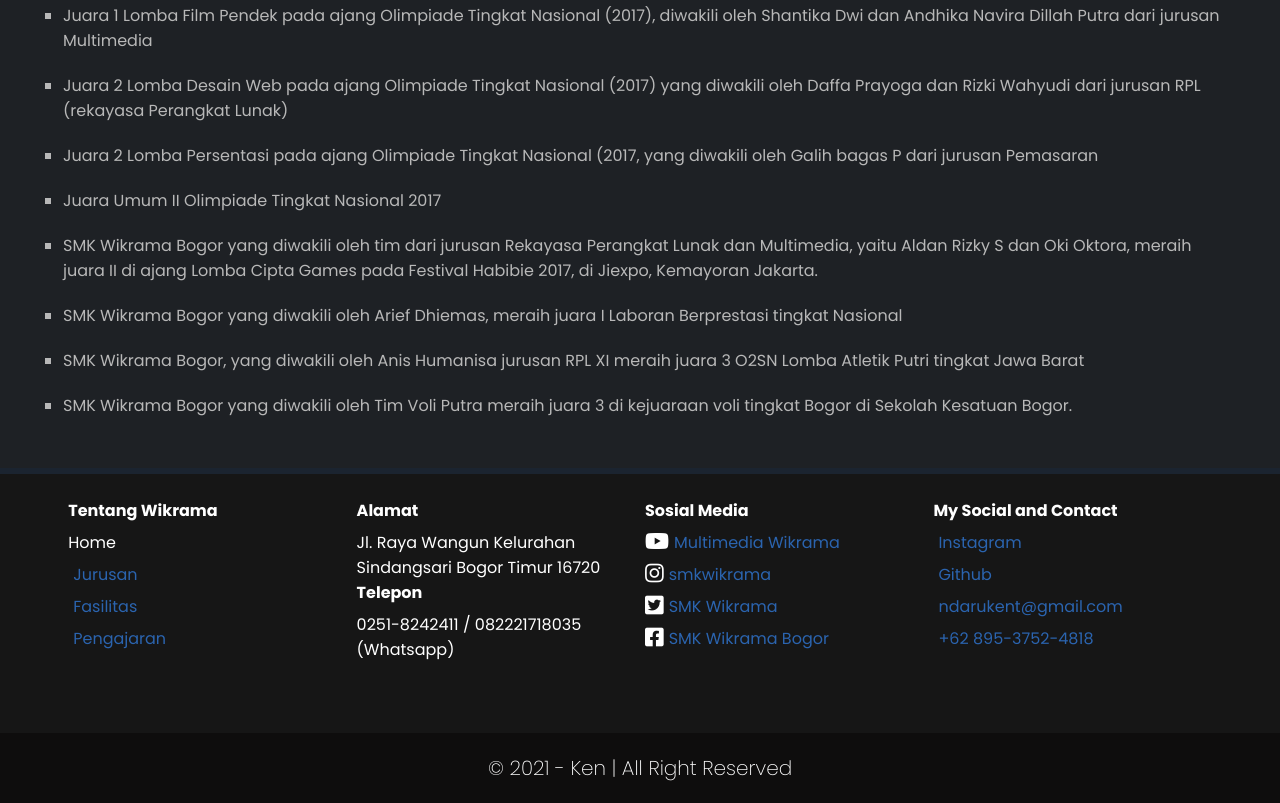
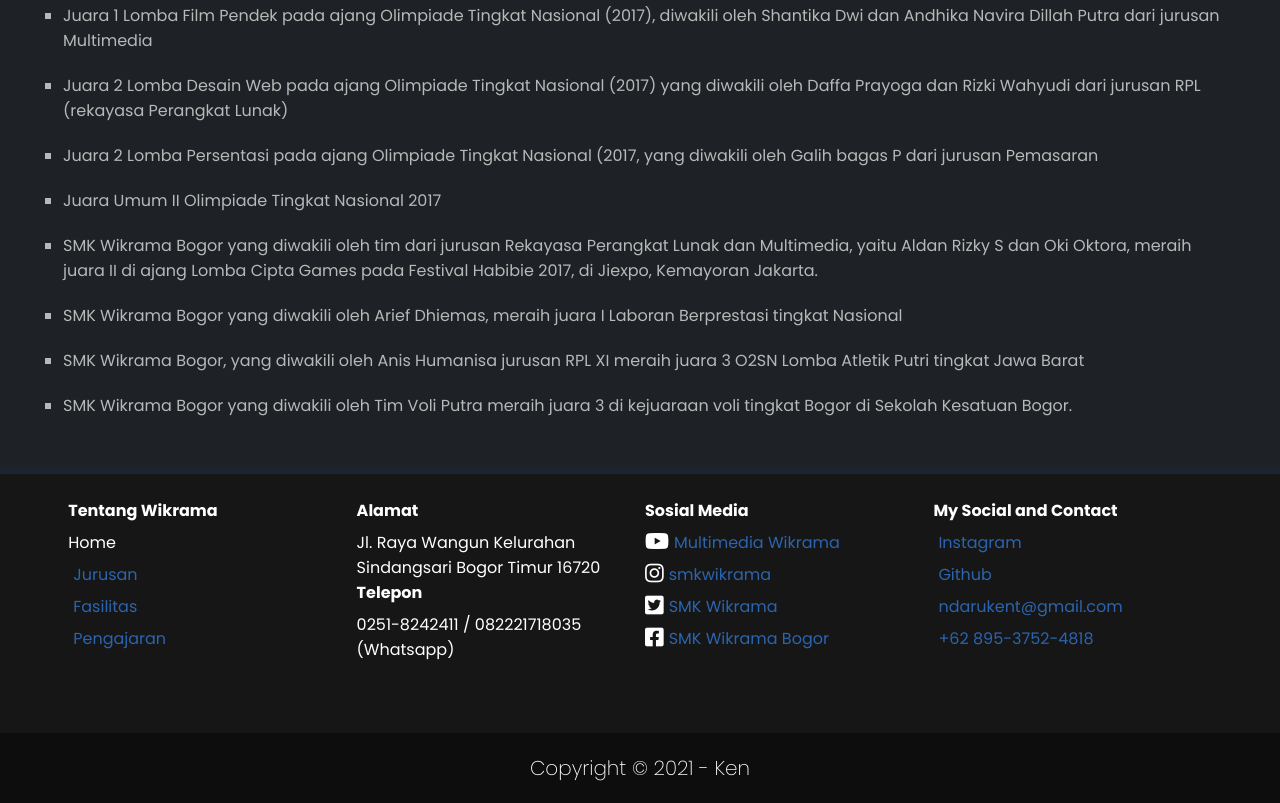
Before and after one commit to Kennesea-production/SMK-Wikrama, a plain HTML site: page index.html in a window 1280 px wide. Shown: the part 5760-6563 px from the top of the page. Drawn offline with Linux system fonts and the light colour scheme.

Commit message:
Update index.html

```diff
--- a/index.html
+++ b/index.html
@@ -244,7 +244,7 @@
     </footer>
     <div class="copyright">
         <div class="footer-end">
-            <p>© 2021 - Ken | All Right Reserved</p>
+            <p>Copyright © 2021 - Ken</p>
         </div>
     </div>
 
```
